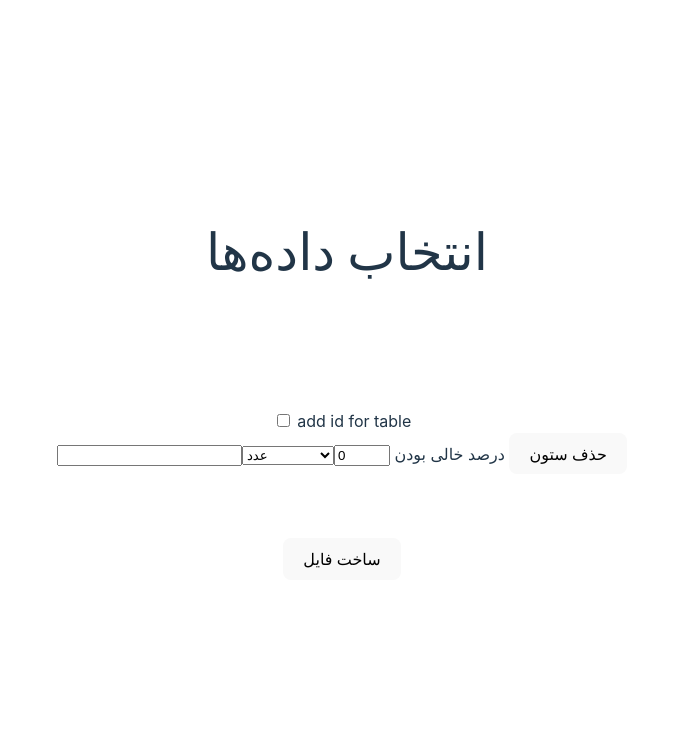
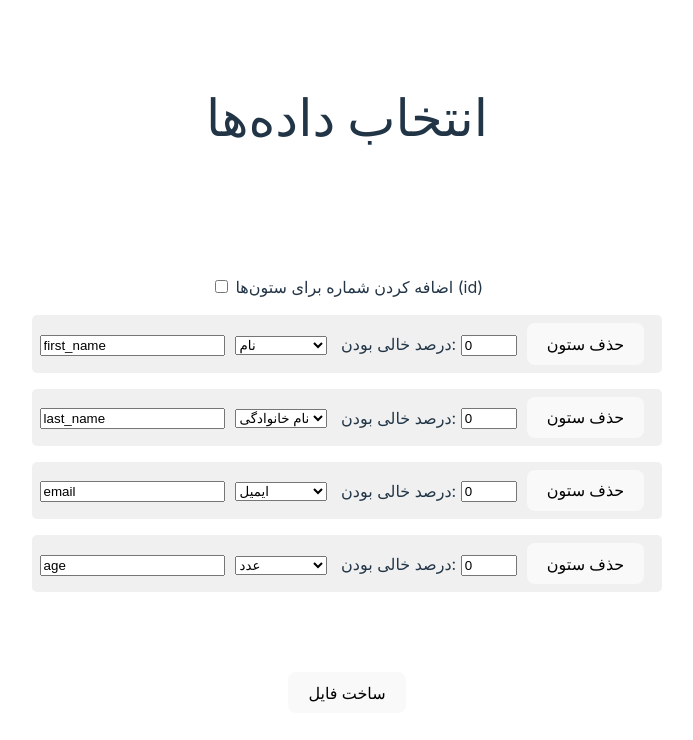
Before and after one commit to mohsen12999/mock-data-generator, a Vue app: page / in a window 1280 px wide. Shown: the top 740 px of the page, without its empty margins (293-986 px from the left). Built offline with nearby package versions, Linux system fonts and the light colour scheme.

Commit message:
add new component for every data row

```diff
--- a/src/components/DataCard.vue
+++ b/src/components/DataCard.vue
@@ -1,7 +1,9 @@
 <script setup lang="ts">
-import { ref } from "vue";
+import DataRow from './DataRow.vue';
 
-defineProps<{ msg: string }>();
+// import { ref } from "vue";
+
+// defineProps<{ msg: string }>();
 
 // const count = ref(0)
 const downloadfile = () => {
@@ -25,26 +27,16 @@ const downloadfile = () => {
   <div class="card">
 
     <div class="row">
-      <label for="number">
-        <input type="checkbox" name="" id="" />
-        add id for table
+      <label for="add_id">
+        <input type="checkbox" name="add_id" id="add_id" />
+        اضافه کردن شماره برای ستون‌ها (id)
       </label>
     </div>
 
-    <div class="row">
-      <input type="text" name="" id="" />
-      <select name="" id="">
-        <option value="number">عدد</option>
-        <option value="first_name">نام</option>
-        <option value="last_name">نام خانوادگی</option>
-        <option value="email">ایمیل</option>
-        <option value="city">شهر</option>
-        <option value="country">کشور</option>
-      </select>
-      <input type="number" class="empty_percentage" name="" id="" value="0" />
-      درصد خالی بودن
-      <button type="button">حذف ستون</button>
-    </div>
+   <DataRow row_name="first_name" row_type="first_name" />
+   <DataRow row_name="last_name" row_type="last_name" />
+   <DataRow row_name="email" row_type="email" />
+   <DataRow row_name="age" row_type="number" />
 
   </div>
 
@@ -52,12 +44,3 @@ const downloadfile = () => {
     <button type="button" @click="downloadfile()">ساخت فایل</button>
   </div>
 </template>
-
-<style scoped>
-.card>* {
-  margin-right: 10px;
-}
-.empty_percentage{
-  width: 3rem;
-}
-</style>
--- /dev/null
+++ b/src/components/DataRow.vue
@@ -0,0 +1,42 @@
+<script setup lang="ts">
+  defineProps<{ row_name: string, row_type: string }>();
+</script>
+
+<template>
+     <div class="row">
+      <input type="text" name="" id="" :value="row_name" />
+      <select name="" id="" :value="row_type">
+        <option value="number">عدد</option>
+        <option value="first_name">نام</option>
+        <option value="last_name">نام خانوادگی</option>
+        <option value="email">ایمیل</option>
+        <option value="city">شهر</option>
+        <option value="country">کشور</option>
+      </select>
+      درصد خالی بودن:
+      <input type="number" class="empty_percentage" name="" id="" value="0" />
+      <button type="button">حذف ستون</button>
+    </div>
+</template>
+
+
+<style scoped>
+.row {
+  margin: 1rem;
+  padding: .5rem;
+  background-color: #f0f0f0;
+  border-radius: 5px;
+}
+
+.row:hover{
+  background-color: #dddddd;
+}
+
+.row > * {
+  margin-right: 10px;
+}
+
+.empty_percentage{
+  width: 3rem;
+}
+</style>
```
